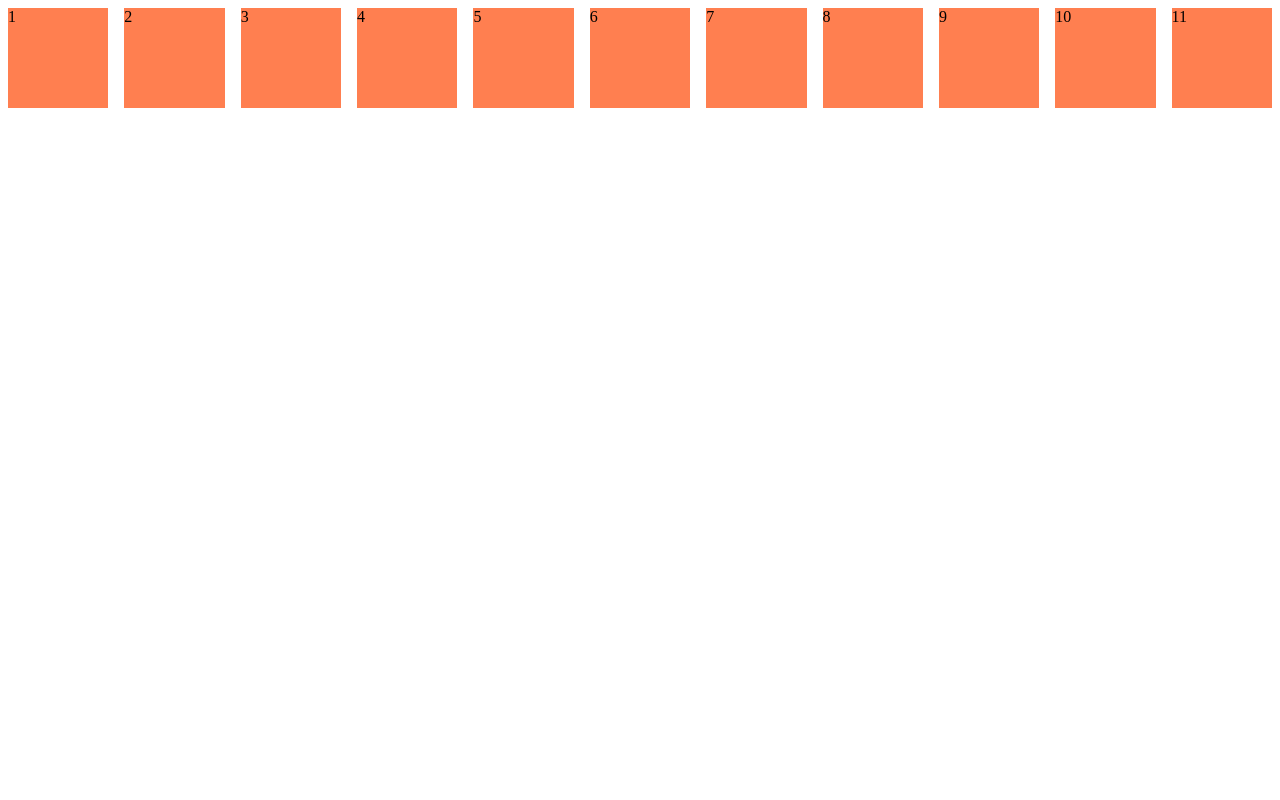
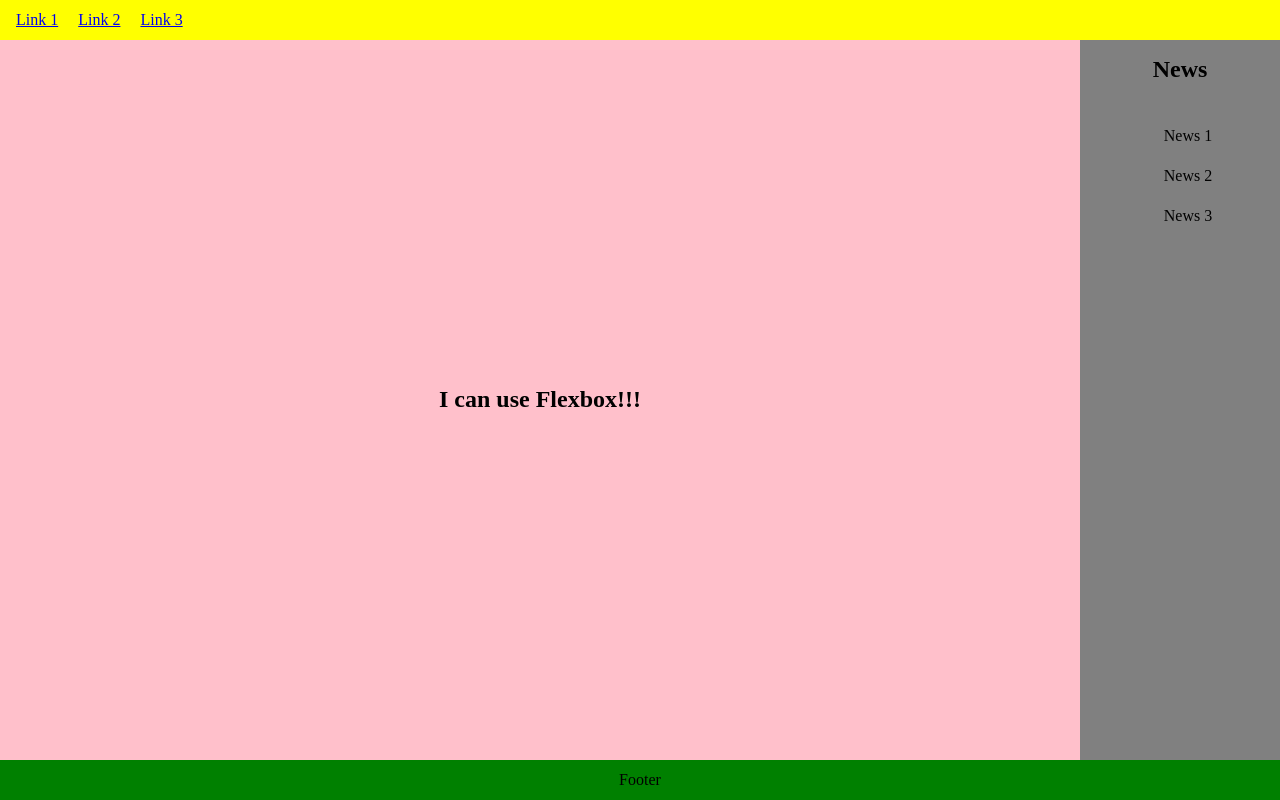
Before and after one commit to YDobryansky/lesson4-4, a plain HTML site: page index.html in a window 1280 px wide. Drawn offline with nearby package versions, Linux system fonts and the light colour scheme.

Commit message:
Update index.html

```diff
--- a/index.html
+++ b/index.html
@@ -10,38 +10,94 @@
       crossorigin="anonymous"
     />
     <style>
-      div.block {
-        background-color: coral;
-        margin: 8px;
+      body {
+        display: flex;
+        flex-direction: column;
+        height: 100vh;
+        margin: 0;
       }
-.container {
-  display: flex;
-  flex-wrap: wrap;
-}
 
-.block {
-  background-color: coral;
-  margin: 8px;
-  height: 100px;
-  flex-grow: 1;
-  flex-basis: 100px;
-}
+      header {
+        display: flex;
+        justify-content: flex-start;
+        align-items: center;
+        height: 40px;
+        background-color: yellow;
+        padding-left: 16px;
+      }
+
+      header nav a {
+        margin-right: 16px;
+      }
+
+      main {
+        display: flex;
+        flex-grow: 1;
+      }
+
+      section {
+        display: flex;
+        justify-content: center;
+        align-items: center;
+        background-color: pink;
+        flex-grow: 1;
+      }
+
+      aside {
+        display: flex;
+        flex-direction: column;
+        align-items: center;
+        background-color: grey;
+        width: 200px;
+      }
+
+      aside h2 {
+        margin: 16px 0;
+      }
+
+      aside ul {
+        list-style: none;
+        padding: 0;
+        line-height: 40px;
+      }
+
+      aside ul li {
+        padding-left: 16px;
+      }
+
+      footer {
+        display: flex;
+        justify-content: center;
+        align-items: center;
+        height: 40px;
+        background-color: green;
+      }
     </style>
   </head>
 
-  <body>
-    <div class="container">
-      <div class="block">1</div>
-      <div class="block">2</div>
-      <div class="block">3</div>
-      <div class="block">4</div>
-      <div class="block">5</div>
-      <div class="block">6</div>
-      <div class="block">7</div>
-      <div class="block">8</div>
-      <div class="block">9</div>
-      <div class="block">10</div>
-      <div class="block">11</div>
-    </div>
+ <body>
+    <header>
+      <nav>
+        <a href="#">Link 1</a>
+        <a href="#">Link 2</a>
+        <a href="#">Link 3</a>
+      </nav>
+    </header>
+    <main>
+      <section>
+        <h2>I can use Flexbox!!!</h2>
+      </section>
+      <aside>
+        <h2>News</h2>
+        <ul>
+          <li>News 1</li>
+          <li>News 2</li>
+          <li>News 3</li>
+        </ul>
+      </aside>
+    </main>
+    <footer>
+      Footer
+    </footer>
   </body>
 </html>
```
